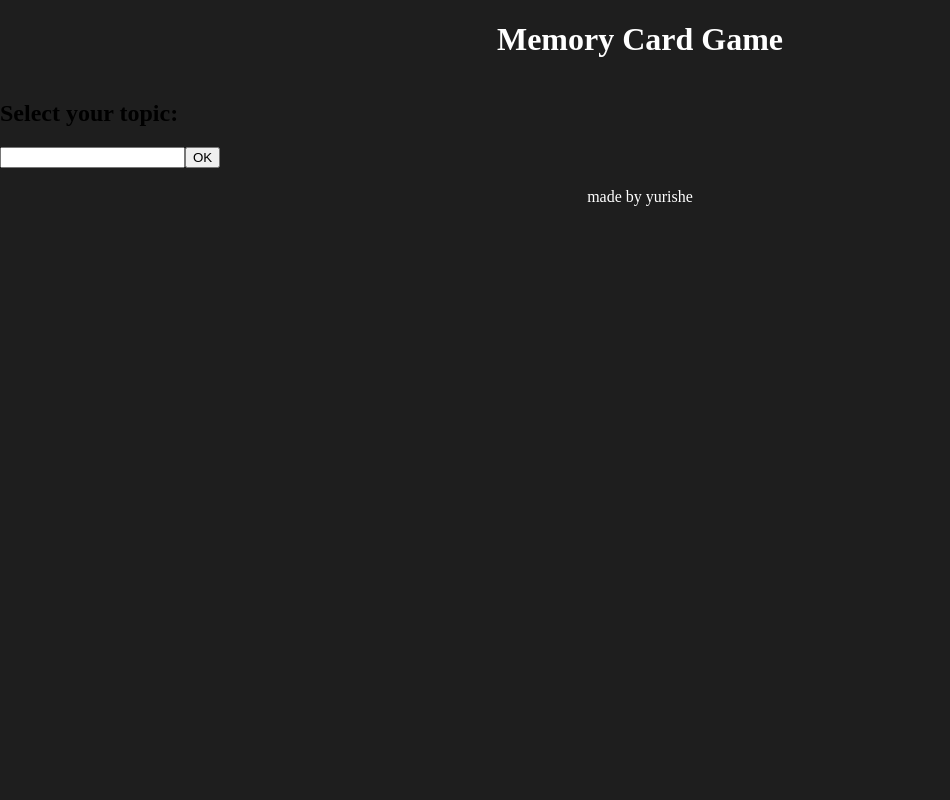
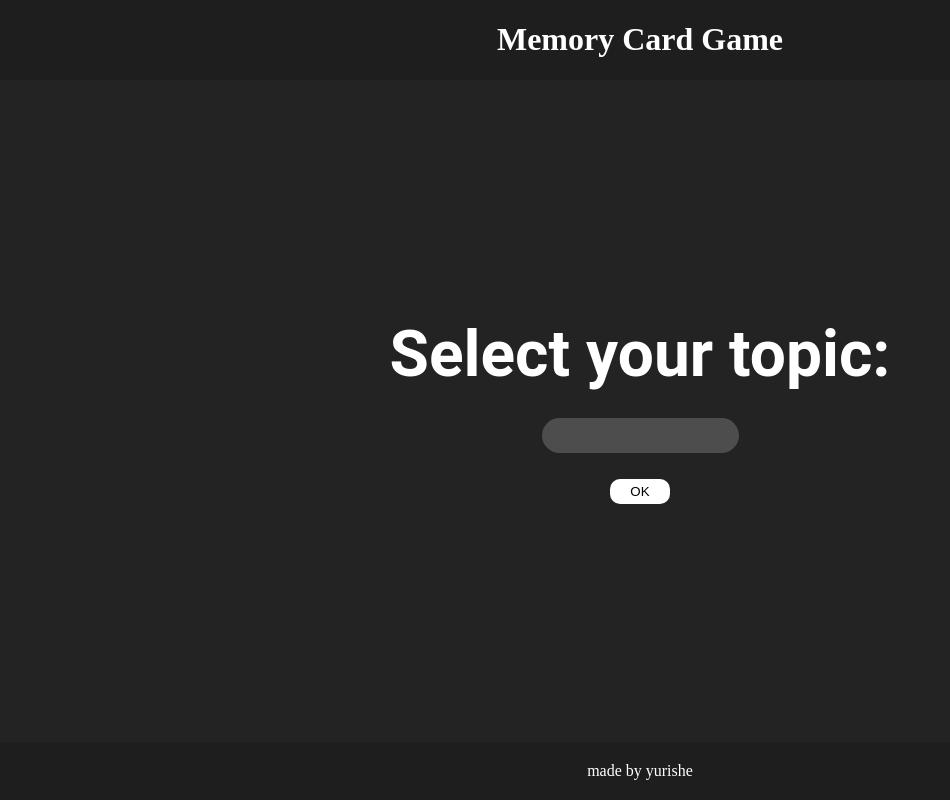
Before and after one commit to augustynd02/top-memorycard, a React (Vite) app: page / in a window 1280 px wide. Shown: the whole page, without its empty margins (0-950 px from the left). Built offline with nearby package versions, Linux system fonts and the light colour scheme.

Commit message:
style: style the query menu and adjust card styling

```diff
--- a/src/components/Start.jsx
+++ b/src/components/Start.jsx
@@ -1,3 +1,5 @@
+import '../styles/Start.css';
+
 export default function Start({ setIsGameOn, setQuery }) {
     function handleSubmit(e) {
         e.preventDefault();
@@ -6,7 +8,7 @@ export default function Start({ setIsGameOn, setQuery }) {
         setIsGameOn(true);
     }
     return (
-        <div className="main-container">
+        <div className="main-container menu">
             <h2>Select your topic:</h2>
             <input type="text" id="query"/>
             <button onClick={(e) => { handleSubmit(e) }}>OK</button>
--- a/src/styles/Cards.css
+++ b/src/styles/Cards.css
@@ -8,10 +8,10 @@
 }
 
 .card {
-    border: 1px dashed red;
     position: relative;
     aspect-ratio: 2/3;
     cursor: pointer;
+    animation: appear 500ms forwards;
 }
 .card img {
     position: absolute;
@@ -21,3 +21,21 @@
     height: 100%;
     object-fit: cover;
 }
+
+@keyframes appear {
+    from {
+        scale: 0;
+    }
+    to {
+        scale: 1;
+    }
+}
+
+@keyframes disappear {
+    from {
+        scale: 1;
+    }
+    to {
+        scale: 0;
+    }
+}
--- a/src/styles/Game.css
+++ b/src/styles/Game.css
@@ -1,4 +1,4 @@
-.game-container {
+.main-container {
     flex-grow: 1;
     background-color: rgb(35, 35, 35);
 
--- /dev/null
+++ b/src/styles/Start.css
@@ -0,0 +1,28 @@
+.menu {
+    align-items: center;
+    justify-content: center;
+    gap: 1em;
+}
+.menu h2 {
+    font-size: 4em;
+    margin: 0px;
+    color: white;
+    font-family: Roboto;
+}
+.menu input {
+    background-color: rgb(77, 77, 77);
+    border: none;
+    padding: 10px;
+    margin: 10px;
+    border-radius: 20px;
+    color: white;
+}
+.menu input:focus {
+    outline: none;
+}
+.menu button {
+    padding: 5px 20px;
+    border-radius: 10px;
+    background-color: white;
+    border: none;
+}
```
